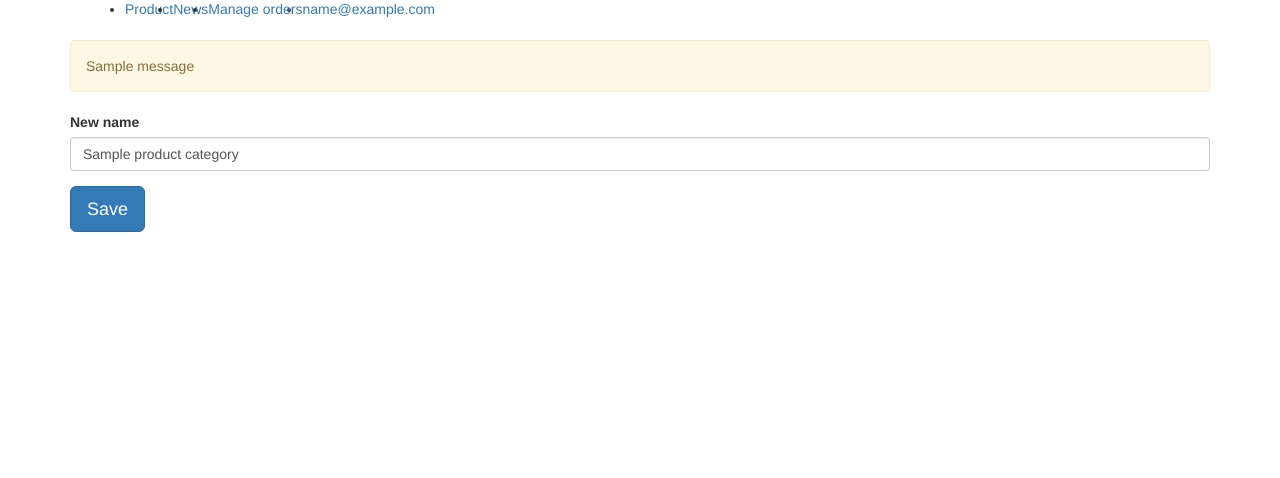
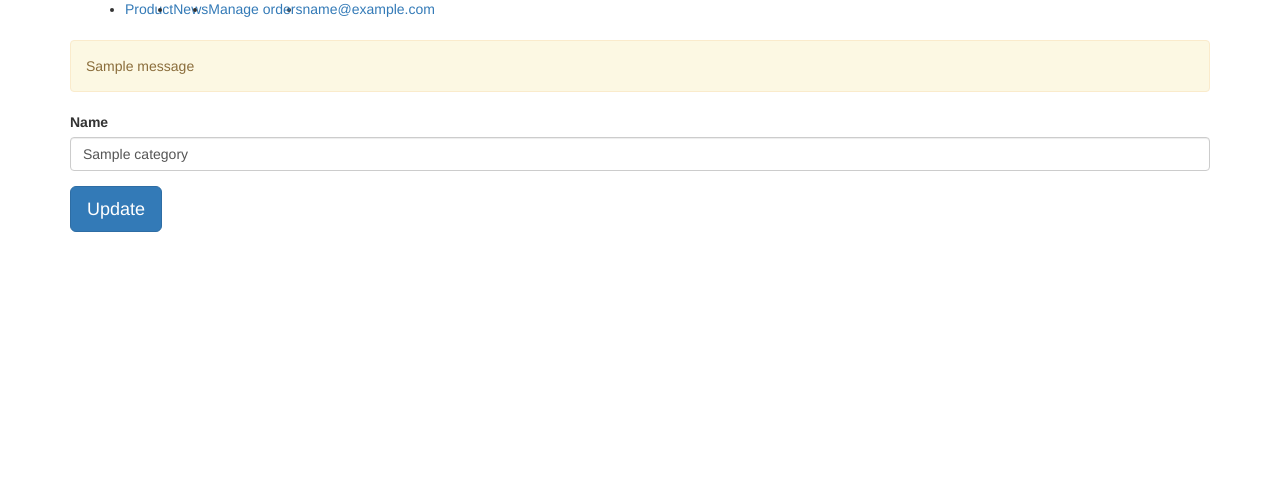
Before and after one commit to denyszamiatin/ma_shop, a Flask app: page /admin/edit_category/1 in a window 1280 px wide. Shown: the part 322-800 px from the top of the page. Run offline with Flask 2, Linux system fonts and the light colour scheme; the visitor is signed in with stand-in values (Sample User, id 1); tables that the repository leaves empty hold one stand-in row (values such as "Sample post"); one stand-in notice (Sample message) is shown; a database or web service that is not in the repository returns one stand-in record (values such as "Sample title"); parts of the project's set-up code (start-up, migrations or seed data) failed here and were passed over; some libraries are stand-ins or nearby versions.

Commit message:
edit category with sqlalchemy and wtf forms

```diff
--- a/app/forms.py
+++ b/app/forms.py
@@ -40,7 +40,7 @@ class UserLoginForm(FlaskForm):
     submit = SubmitField("Submit")
 
 
-class AddCategoryForm(FlaskForm):
+class CategoryForm(FlaskForm):
     """Form to add category"""
     name = StringField("Name", validators=[DataRequired()])
     submit = SubmitField("Submit")
--- a/app/routes.py
+++ b/app/routes.py
@@ -218,7 +218,7 @@ def registration():
 @login_required
 def add_category():
     """Admin: add category"""
-    form = AddCategoryForm()
+    form = CategoryForm()
     if request.method == "POST":
         category = ProductCategories(name=form.name.data)
         db.session.add(category)
@@ -292,18 +292,17 @@ def add_news():
 @app.route('/admin/edit_category/<string:category_id>', methods=("GET", "POST"))
 @login_required
 def edit_category(category_id):
-    category = product_categories.read(g.db, category_id)
+    category = ProductCategories.query.filter_by(id=category_id).first()
+    form = CategoryForm(formdata=request.form, obj=category)
     if request.method == "POST":
-        new_name = request.form.get("new_name", "")
         try:
-            product_categories.update(g.db, category_id, new_name)
+            form.populate_obj(category)
+            db.session.commit()
             flash("Category updated")
-            return redirect(url_for('index_admin'))
-        except psycopg2.errors.UniqueViolation:
-            flash(f"Category {new_name} already exist")
-        except errors.StoreError:
-            flash("Something wrong, check form")
-    return render_template("edit_category.html", category=category)
+        except IntegrityError:
+            flash('Category was not added!!')
+        return redirect(url_for('categories_list'))
+    return render_template("edit_category.html", form=form, category=category)
 
 
 @app.route("/admin/confirm_delete_category/<category_id>", methods=("GET", "POST"))
@@ -431,7 +430,7 @@ def remove_images(*names):
 @login_required
 def categories_list():
     page = request.args.get('page', 1, type=int)
-    categories = ProductCategories.query.paginate(page, ITEMS_PER_PAGE, False)
+    categories = ProductCategories.query.order_by(ProductCategories.id).paginate(page, ITEMS_PER_PAGE, False)
     next_url = url_for('categories_list', page=categories.next_num) \
         if categories.has_next else None
     prev_url = url_for('categories_list', page=categories.prev_num) \
--- a/app/templates/edit_category.html
+++ b/app/templates/edit_category.html
@@ -7,16 +7,15 @@
     {% endfor %}
 
 <form method="POST">
-
     <div class="form-group">
         <p></p>
-        <label for="category_name">New name</label>
-        <input type="text" class="form-control" id="name_input" name="new_name" value="{{ category }}" required>
-    </div>
-    <div class="form-group">
-        <p></p>
-        <button type="submit" class="btn btn-primary btn-lg">Save</button>
-    </div>
+        <form action="{{ url_for('edit_category', category_id=category.id) }}" method="post">
+                <div class="form-group">
+                    {{ form.name.label }}
+                    {{ form.name(class='form-control')}}
+                </div>
+        <button type="submit" class="btn btn-primary btn-lg">Update</button>
+        </form>
 </form>
 </div>
 
```
Also changed, not shown: 1 other file.
